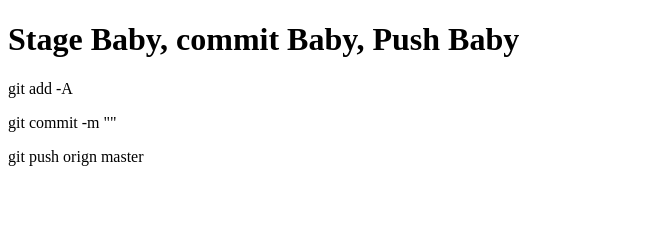
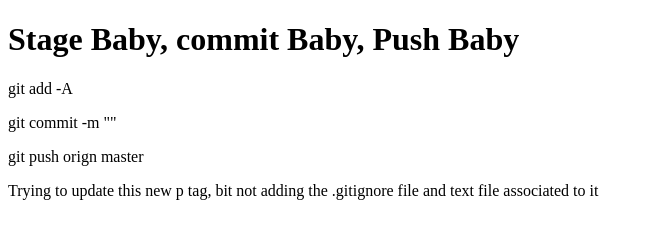
Before and after one commit to BwongZzZ/my-first-git-repo, a plain HTML site: page index.html in a window 1280 px wide. Shown: the whole page, without its empty margins (0-654 px from the left). Drawn offline with Linux system fonts and the light colour scheme.

Commit message:
add new p tag rule and making sure gitignore with file associated with it is not added

```diff
--- a/index.html
+++ b/index.html
@@ -17,5 +17,6 @@
     <!-- "master" will be changed to "main" in the future -->
     <p>git push orign master</p>
 
+    <p>Trying to update this new p tag, bit not adding the .gitignore file and text file associated to it</p>
 </body>
 </html>
```
Also changed, not shown: 2 other files.
